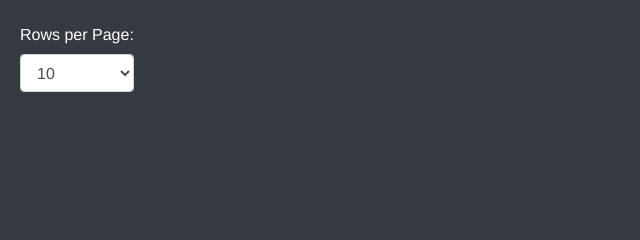
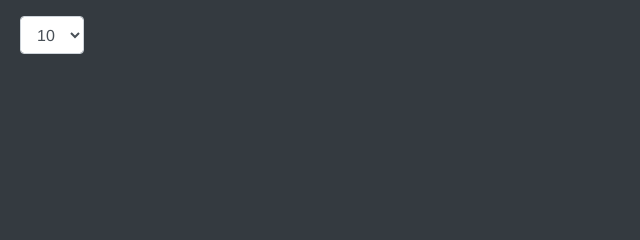
Before and after one commit to LeeHongSoek/cloudtype_fastapi, a FastAPI app: page /mysql in a window 1280 px wide. Shown: the part 143-383 px from the top of the page, without its empty margins (0-640 px from the left). Run offline with FastAPI, Linux system fonts and the light colour scheme; data that the repository does not hold is empty; some libraries are stand-ins or nearby versions.

Commit message:
-- 2023-06-07 21:47에 자동업데이트 함 --

```diff
--- a/templates/mysql.html
+++ b/templates/mysql.html
@@ -69,7 +69,6 @@
 
     <div class="d-flex justify-content-between align-items-center mb-3">
         <div class="form-group">
-            <label for="rows-per-page" class="col-form-label">Rows per Page:</label>
             <select id="rows-per-page" class="form-control">
                 <option value="10" {% if rows_per_page == 10 %}selected{% endif %}>10</option>
                 <option value="20" {% if rows_per_page == 20 %}selected{% endif %}>20</option>
```
